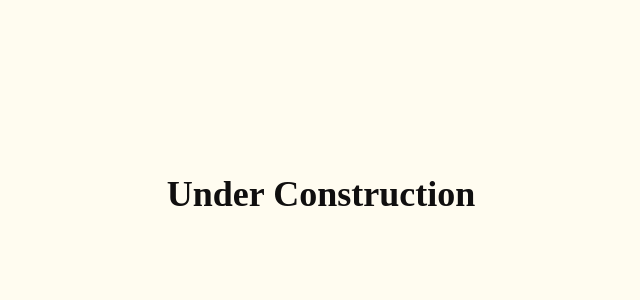
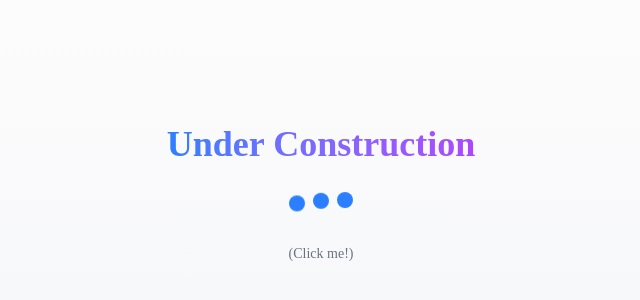
Before and after one commit to racheltomasetti/a-digital-glimpse-into-my-mind, a Next.js app: page / in a window 1280 px wide. Shown: the part 206-506 px from the top of the page, without its empty margins (319-959 px from the left). Built offline with nearby package versions, Linux system fonts and the light colour scheme.

Commit message:
pure awesomeness

```diff
--- a/src/app/page.tsx
+++ b/src/app/page.tsx
@@ -1,9 +1,56 @@
 "use client";
+import { useState } from "react";
 
 export default function Home() {
+  const [clicks, setClicks] = useState(0);
+  const [message, setMessage] = useState("Under Construction");
+
+  const funMessages = [
+    "Building something amazing...",
+    "Laying the foundation...",
+    "Adding some magic...",
+    "Polishing the details...",
+    "Almost there...",
+    "Just a bit longer...",
+    "Making it perfect...",
+    "Under Construction",
+  ];
+
+  const handleClick = () => {
+    setClicks((prev) => prev + 1);
+    setMessage(funMessages[clicks % funMessages.length]);
+  };
+
   return (
-    <main className="min-h-screen flex items-center justify-center">
-      <h1 className="text-4xl font-bold">Under Construction</h1>
+    <main className="min-h-screen flex flex-col items-center justify-center bg-gradient-to-b from-white to-gray-100">
+      <div
+        className="text-center space-y-8 p-8 rounded-xl transition-all duration-300 hover:scale-105"
+        style={{ cursor: "pointer" }}
+        onClick={handleClick}
+      >
+        <h1 className="text-4xl font-bold bg-clip-text text-transparent bg-gradient-to-r from-blue-500 to-purple-500">
+          {message}
+        </h1>
+
+        <div className="flex justify-center space-x-2">
+          {[...Array(3)].map((_, i) => (
+            <div
+              key={i}
+              className="w-4 h-4 rounded-full bg-blue-500 animate-bounce"
+              style={{
+                animationDelay: `${i * 0.2}s`,
+              }}
+            />
+          ))}
+        </div>
+
+        <div className="text-gray-600 text-sm mt-4">
+          {clicks > 0 &&
+            `You've clicked ${clicks} time${clicks === 1 ? "" : "s"}!`}
+        </div>
+
+        <div className="text-gray-500 text-sm mt-2">(Click me!)</div>
+      </div>
     </main>
   );
 }
```
